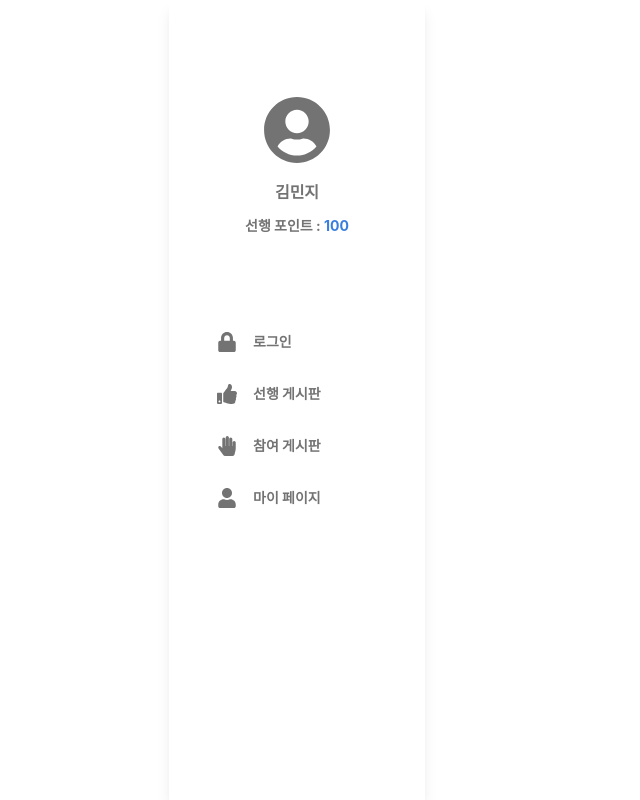
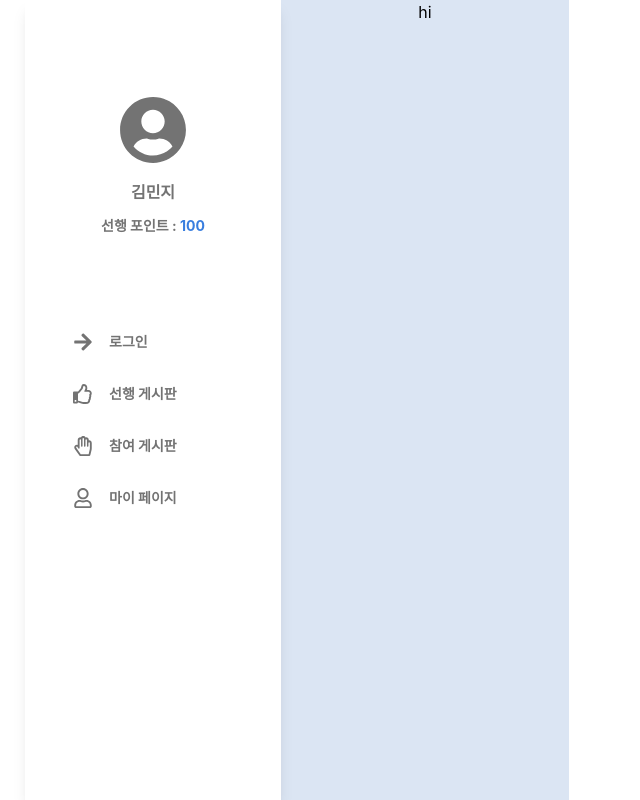
Before and after one commit to GoodPlaSSU/GoodPlaSSU-Frontend-2, a React (Create React App) app: page / in a window 1280 px wide. Shown: the whole page, without its empty margins (343-983 px from the left). Built offline with nearby package versions, Linux system fonts and the light colour scheme.

Commit message:
✨ feat(header): change icon and structure in App.tsx
change icon and structure in App.tsx

```diff
--- a/src/App.css
+++ b/src/App.css
@@ -1,38 +1,3 @@
 .App {
-  text-align: center;
+    text-align: center;
 }
-
-.App-logo {
-  height: 40vmin;
-  pointer-events: none;
-}
-
-@media (prefers-reduced-motion: no-preference) {
-  .App-logo {
-    animation: App-logo-spin infinite 20s linear;
-  }
-}
-
-.App-header {
-  background-color: #282c34;
-  min-height: 100vh;
-  display: flex;
-  flex-direction: column;
-  align-items: center;
-  justify-content: center;
-  font-size: calc(10px + 2vmin);
-  color: white;
-}
-
-.App-link {
-  color: #61dafb;
-}
-
-@keyframes App-logo-spin {
-  from {
-    transform: rotate(0deg);
-  }
-  to {
-    transform: rotate(360deg);
-  }
-}
--- a/src/App.tsx
+++ b/src/App.tsx
@@ -1,10 +1,18 @@
 import "./App.css";
 import Header from "./components/Header/Header";
+import GoodPostList from "./pages/GoodPostList";
 
 function App() {
     return (
         <div className="App">
-            <Header />
+            <div className="inline-flex justify-center">
+                <div className="w-64 h-screen bh-white shadow-lg z-10">
+                    <Header />
+                </div>
+                <div className="h-screen w-72 bg-bg1">
+                    <GoodPostList />
+                </div>
+            </div>
         </div>
     );
 }
--- a/src/components/Header/Header.tsx
+++ b/src/components/Header/Header.tsx
@@ -3,7 +3,7 @@ import MyProfile from "./MyProfile";
 
 const Header = () => {
     return (
-        <div className="inline-block w-64 h-screen pt-24 bg-white shadow-lg">
+        <div>
             <MyProfile />
             <M.LoginMenu />
             <M.GoodPostMenu />
--- a/src/components/Header/Menus.tsx
+++ b/src/components/Header/Menus.tsx
@@ -1,9 +1,14 @@
-import { FaThumbsUp, FaHandPaper, FaUser, FaLock } from "react-icons/fa";
+import {
+    FaRegThumbsUp,
+    FaRegHandPaper,
+    FaRegUser,
+    FaArrowRight,
+} from "react-icons/fa";
 
 export const GoodPostMenu = () => {
     return (
         <div className="group inline-flex w-48 h-9 m-2 items-center rounded-lg hover:bg-gray-100">
-            <FaThumbsUp
+            <FaRegThumbsUp
                 className="mx-4 fill-basic group-hover:fill-primary"
                 size="20"
                 color="gray"
@@ -18,7 +23,7 @@ export const GoodPostMenu = () => {
 export const JoinPostMenu = () => {
     return (
         <div className="group inline-flex w-48 h-9 m-2 items-center rounded-lg hover:bg-gray-100">
-            <FaHandPaper
+            <FaRegHandPaper
                 className="mx-4 fill-basic group-hover:fill-primary"
                 size="20"
                 color="gray"
@@ -33,7 +38,7 @@ export const JoinPostMenu = () => {
 export const MyPageMenu = () => {
     return (
         <div className="group inline-flex w-48 h-9 m-2 items-center rounded-lg hover:bg-gray-100">
-            <FaUser
+            <FaRegUser
                 className="mx-4 fill-basic group-hover:fill-primary"
                 size="20"
                 color="gray"
@@ -48,7 +53,7 @@ export const MyPageMenu = () => {
 export const LoginMenu = () => {
     return (
         <div className="group inline-flex w-48 h-9 m-2 items-center rounded-lg hover:bg-gray-100">
-            <FaLock
+            <FaArrowRight
                 className="mx-4 fill-basic group-hover:fill-primary"
                 size="20"
                 color="gray"
--- a/src/components/Header/MyProfile.tsx
+++ b/src/components/Header/MyProfile.tsx
@@ -3,7 +3,7 @@ import { FaUserCircle } from "react-icons/fa";
 const MyProfile = () => {
     return (
         <div>
-            <FaUserCircle className="inline fill-basic pb-4" size="84" />
+            <FaUserCircle className="inline fill-basic mt-24 pb-4" size="84" />
             <div className="text-basic font-bold text-m pb-3">{"김민지"}</div>
             <div className="text-basic font-bold text-sm pb-20">
                 <span>{"선행 포인트 : "}</span>
--- a/src/pages/GoodPostList.tsx
+++ b/src/pages/GoodPostList.tsx
@@ -1,12 +1,5 @@
 const GoodPostList = () => {
-    return (
-        <>
+    return <>hi</>;
+};
 
-        </>
-    );
-
-}
-
-
-
-export default GoodPostList
+export default GoodPostList;
```
